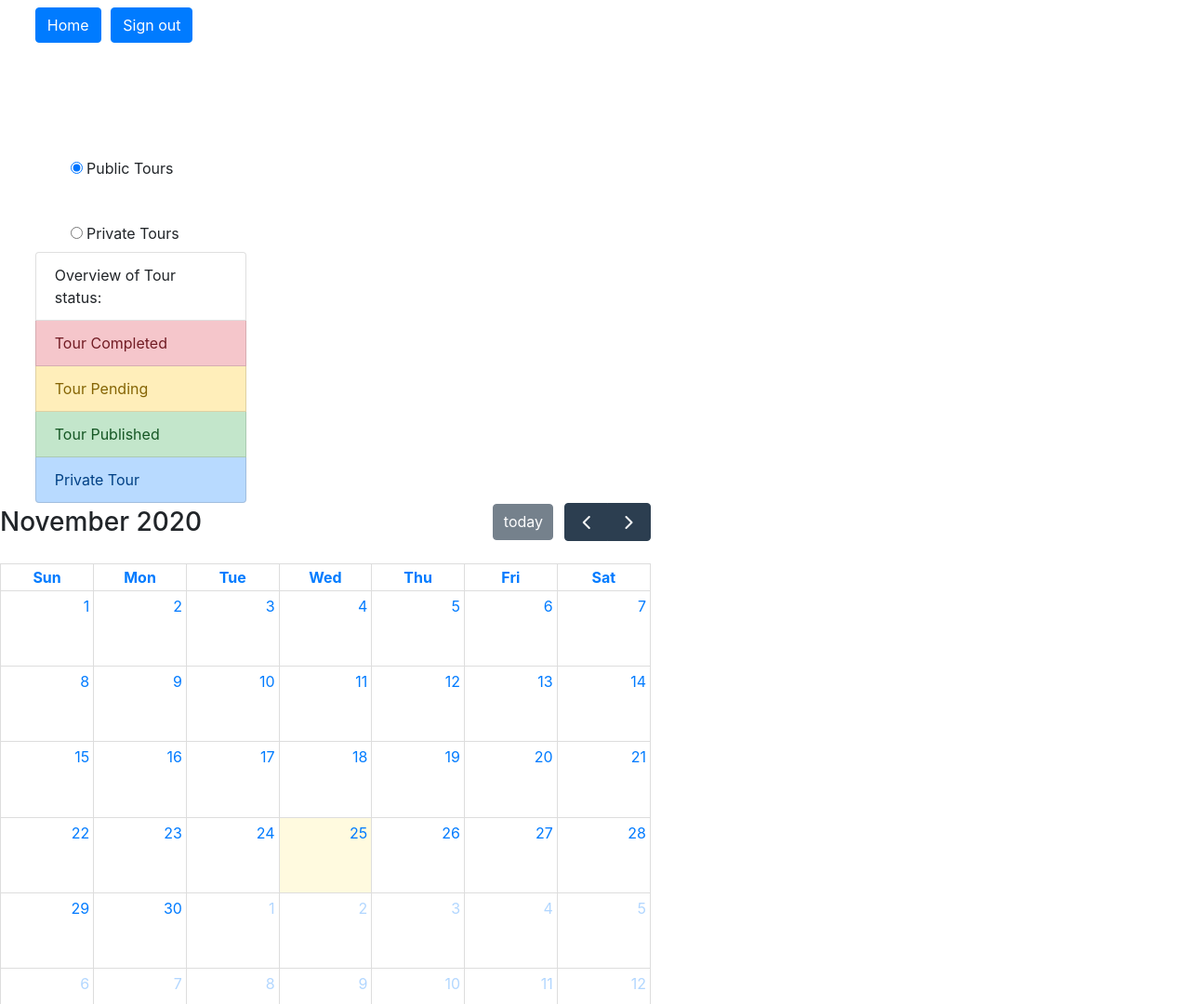
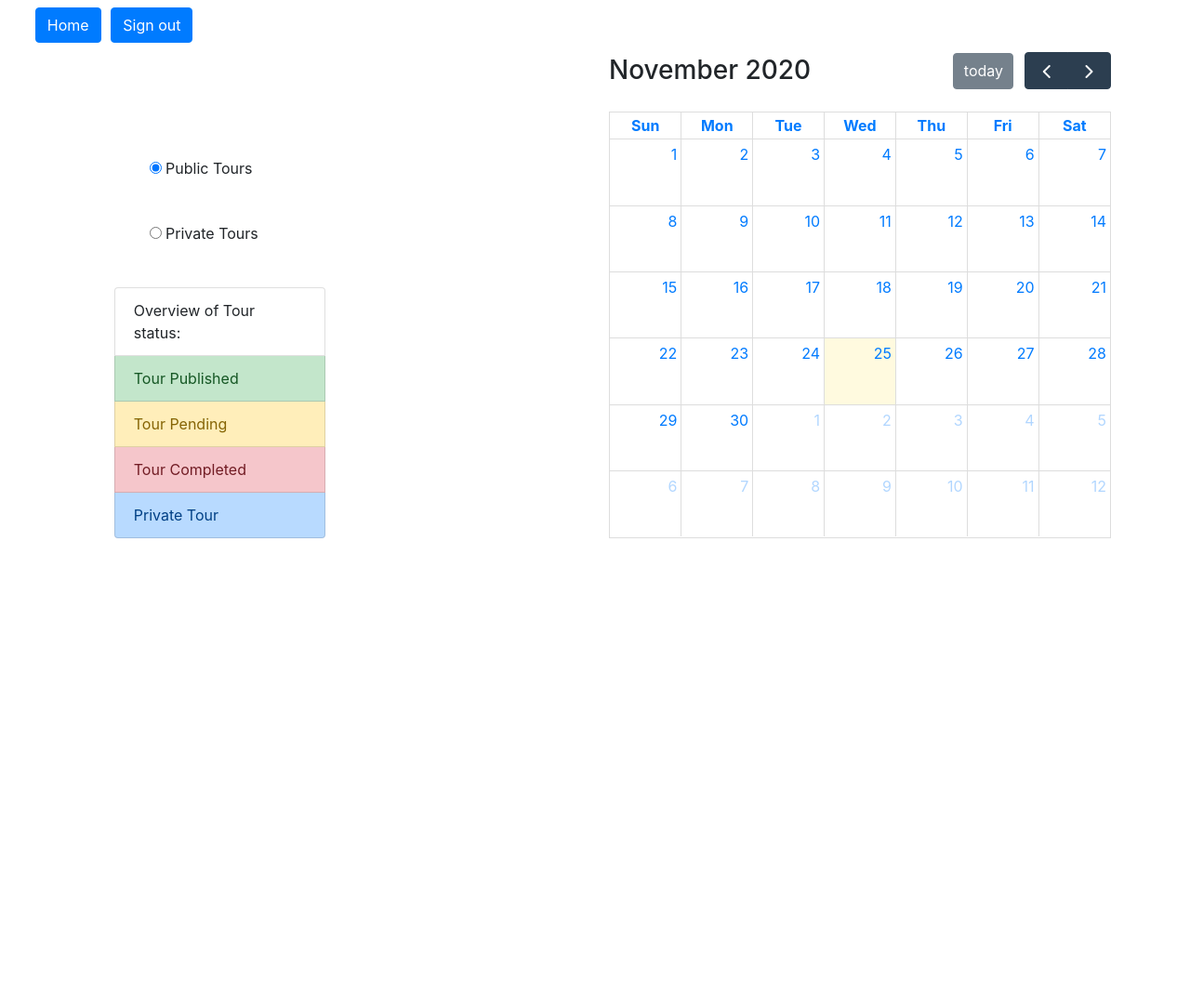
Before and after one commit to ida715e20/ida715e20, a plain HTML site: page calendar.html in a window 1280 px wide. Shown: the top 1080 px of the page at 93% size. After the commit the page ends 800 px from the top, so only its background shows below. Drawn offline with nearby package versions, Linux system fonts and the light colour scheme.

Commit message:
Done 0.1

```diff
--- a/calendar.html
+++ b/calendar.html
@@ -25,23 +25,35 @@
     </h1>
    </header>
    <body>
+
+
+      <div class="container">
+      <div class="row">
+          <div class="col">
             <div class="radio leftpad" >
                 <label> <input type="radio" name="optradio" value="public" checked>
                    Public Tours
                  </label>
              </div>
-      <div class="radio leftpad" style='padding-top: 1cm;' >
+               <div class="radio leftpad" style='padding-top: 1cm; padding-bottom: 1cm;' >
                 <label> <input type="radio" name="optradio" value="private">
                  Private Tours
                 </label>
                </div>
+
+
             <ul class="list-group" style="width: 7cm; padding-left: 1cm;">
                 <li class="list-group-item">Overview of Tour status: </li>
+                <li class="list-group-item list-group-item-success">Tour Published</li>
+                <li class="list-group-item list-group-item-warning">Tour Pending</li>
                 <li class="list-group-item list-group-item-danger">Tour Completed</li>
-        <li class="list-group-item list-group-item-warning">Tour Pending</li>
-        <li class="list-group-item list-group-item-success">Tour Published</li>
                 <li class="list-group-item list-group-item-primary">Private Tour</li>
               </ul>
-      <div id="calendar" style="width: 700px;" style="text-align: center;" ></div>
+          </div>
+
+          <div class="col"  id="calendar" style="width: 800px;  ">
+             </div>
+          </div>
+      </div>
    </body>
 </html>
```
Lines whose indentation alone changed are shown as unchanged.
